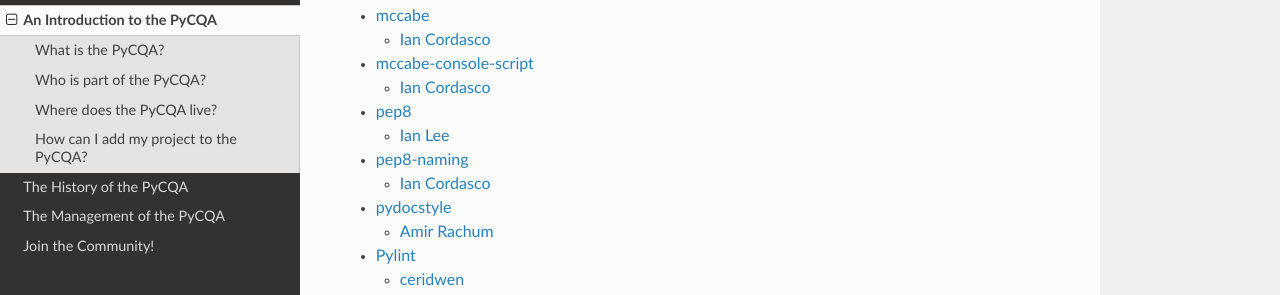
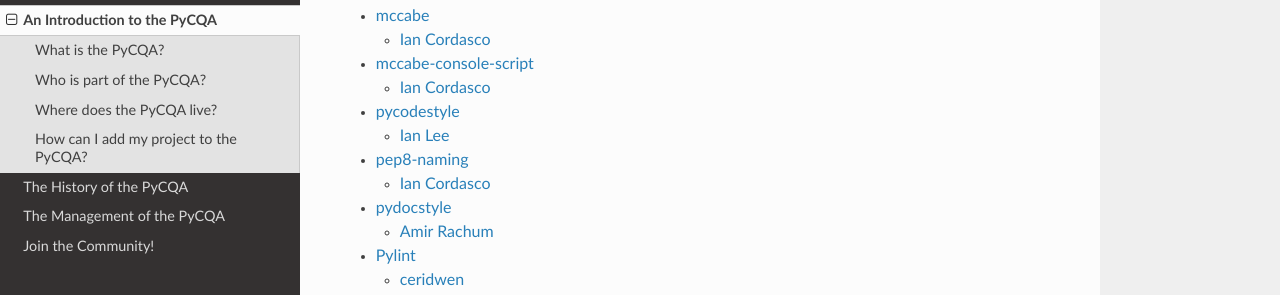
Before and after one commit to PyCQA/meta, a Sphinx documentation site: the page built from source/introduction.rst, in a window 1280 px wide and 900 px high, scrolled down 712 px. Shown: the part 156-451 px from the top of the window. Built offline with Sphinx 7.4.7 and the Read the Docs theme 2.0.0, drawn with Linux system fonts in a browser that asks for light colours.

Commit message:
Updated name of pep8 package -> pycodestyle
See https://github.com/PyCQA/pycodestyle/issue/466 for more information

```diff
--- a/source/introduction.rst
+++ b/source/introduction.rst
@@ -59,7 +59,7 @@
 
   * `Ian Cordasco <https://github.com/sigmavirus24>`_
 
-- `pep8 <https://github.com/PyCQA/pep8>`_
+- `pycodestyle <https://github.com/PyCQA/pycodestyle>`_
 
   * `Ian Lee <https://github.com/IanLee1521>`_
 
```
